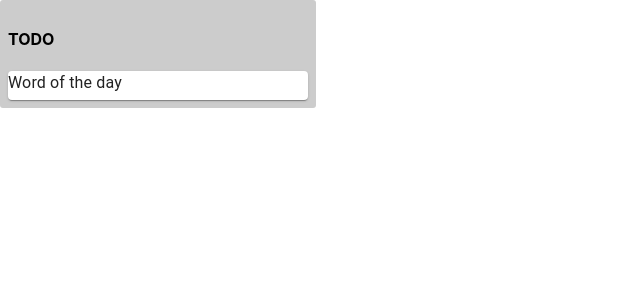
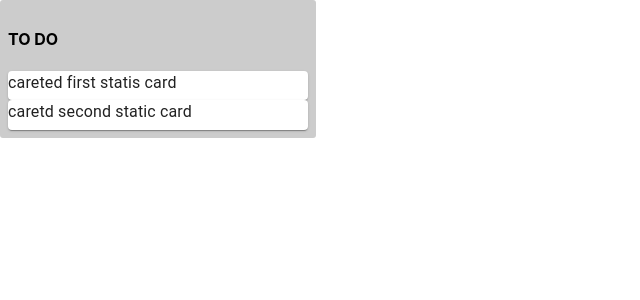
Before and after one commit to dev-codiyapa/trello-clone, a React (Create React App) app: page / in a window 1280 px wide. Shown: the top 300 px of the page, without its empty margins (0-640 px from the left). Built offline with nearby package versions, Linux system fonts and the light colour scheme.

Commit message:
redux staore connect and static data display

```diff
--- a/src/components/trello-card/TrelloCard.component.tsx
+++ b/src/components/trello-card/TrelloCard.component.tsx
@@ -4,10 +4,11 @@ import Card from "@material-ui/core/Card";
 import Typography from "@material-ui/core/Typography";
 
 const TrelloCard: React.FC<ITrelloCardProps> = props => {
+  let { text } = { ...props };
   return (
     <>
       <Card>
-        <Typography gutterBottom>Word of the day</Typography>
+        <Typography gutterBottom>{text}</Typography>
       </Card>
     </>
   );
--- a/src/components/trello-card/interfaces.ts
+++ b/src/components/trello-card/interfaces.ts
@@ -1 +1,3 @@
-export interface ITrelloCardProps{}
+export interface ITrelloCardProps {
+  text: string;
+}
--- a/src/components/trello-list/TrelloList.component.tsx
+++ b/src/components/trello-list/TrelloList.component.tsx
@@ -4,12 +4,15 @@ import "./TrelloList.component.css";
 import TrelloCard from "../trello-card/TrelloCard.component";
 
 const TrelloList: React.FC<ITrelloListProps> = props => {
-  let { title } = { ...props };
+  let { title, cards } = { ...props };
+  console.log("cards in card list is ===>", cards);
   return (
     <>
       <div className="container">
         <h4>{title}</h4>
-        <TrelloCard />
+        {cards && cards.length && cards.map(item => {
+            return <TrelloCard text={item.text}/>
+        })}
       </div>
     </>
   );
--- a/src/components/trello-list/interfaces.ts
+++ b/src/components/trello-list/interfaces.ts
@@ -1,4 +1,5 @@
 export interface ITrelloListProps{
-    title:string
+    title:string;
+    cards:Array<any>
 };
 export interface ITrelloListState{};
--- a/src/pages/home/Home.component.tsx
+++ b/src/pages/home/Home.component.tsx
@@ -1,15 +1,31 @@
 import React from "react";
 import { IHomeProps, IHomeState } from "./interfaces";
 import TrelloList from "../../components/trello-list/TrelloList.component";
+import { connect } from "react-redux";
+
+const mapStateToProps = (state: any) => {
+  return {
+    list: state.lists
+  };
+};
+
+// const mapDispatchToProps = () => ({
+
+// })
 
 class Home extends React.Component<IHomeProps, IHomeState> {
   render() {
+    const { list } = this.props;
     return (
       <>
-        <TrelloList title="TODO" />
+        {list &&
+          list.data &&
+          list.data.map((item: any) => {
+            return <TrelloList title={item.title} cards={item.card}/>;
+          })}
       </>
     );
   }
 }
 
-export default Home;
+export default connect(mapStateToProps)(Home);
--- a/src/pages/home/interfaces.ts
+++ b/src/pages/home/interfaces.ts
@@ -1,2 +1,4 @@
-export interface IHomeProps{};
-export interface IHomeState{}
+export interface IHomeProps {
+  list: any;
+}
+export interface IHomeState {}
--- a/src/redux/AllReducers.ts
+++ b/src/redux/AllReducers.ts
@@ -1,3 +1,6 @@
 import { combineReducers } from "redux";
+import listReducer from "../redux/trello-list/reducer";
 
-export default combineReducers({});
+export default combineReducers({
+  lists: listReducer
+});
--- a/src/redux/store/store.ts
+++ b/src/redux/store/store.ts
@@ -1,6 +1,6 @@
 import { createStore, Store } from "redux";
+import rootReducers from "../AllReducers";
 
-const reducer = () => {};
-const store: Store<any> = createStore(reducer);
+const store: Store<any> = createStore(rootReducers);
 
 export default store;
--- /dev/null
+++ b/src/redux/trello-list/actionCreater.ts
@@ -0,0 +1,3 @@
+export const check = () => {
+  return 12;
+};
--- /dev/null
+++ b/src/redux/trello-list/interfaces.ts
@@ -0,0 +1,3 @@
+export interface IList {
+  data: object;
+}
--- /dev/null
+++ b/src/redux/trello-list/reducer.ts
@@ -0,0 +1,29 @@
+import { IList } from "./interfaces";
+
+const initialState: IList = {
+  data: [
+    {
+      title: "TO DO",
+      id: 0,
+      card: [
+        {
+          id: 0,
+          text: "careted first statis card"
+        },
+        {
+          id: 1,
+          text: "caretd second static card"
+        }
+      ]
+    }
+  ]
+};
+
+const listReducer = (state: any = initialState, action: any): any => {
+  switch (action.type) {
+    default:
+      return state;
+  }
+};
+
+export default listReducer;
--- /dev/null
+++ b/src/redux/trello-list/selectors.ts
@@ -0,0 +1,3 @@
+export const check = () => {
+  return 12;
+};
```
